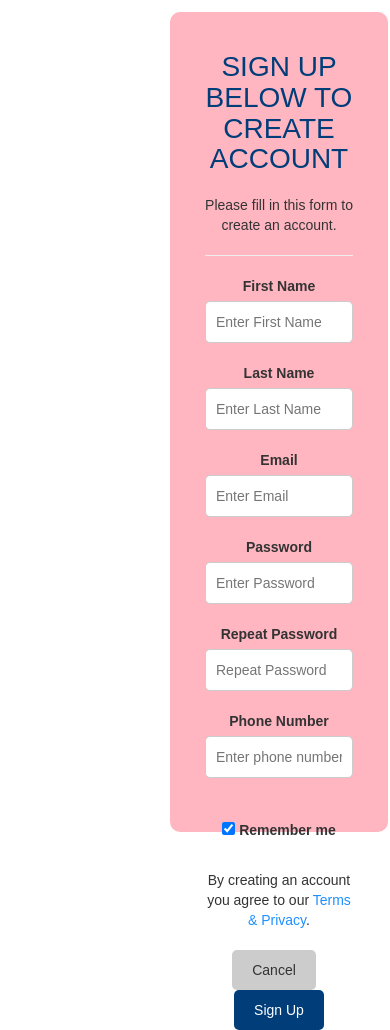
After one commit to ishhanayy/ExpenseTracker, a Django app: page /signup in a window 390 px wide. The commit adds this page. Run offline with Django 4.2, Linux system fonts and the light colour scheme; some libraries are stand-ins or nearby versions.

Commit message:
updationall

```diff
--- a/expenseTracker/settings.py
+++ b/expenseTracker/settings.py
@@ -26,7 +26,7 @@ SECRET_KEY = 'django-insecure-i3yn(=8^a^366+m7@v9+85@spg7+_^5!fkeyf95lw^%py*vn6r
 # SECURITY WARNING: don't run with debug turned on in production!
 DEBUG = True
 
-ALLOWED_HOSTS = []
+ALLOWED_HOSTS = ['.vercel.app']
 
 
 # Application definition
@@ -124,7 +124,8 @@ USE_TZ = True
 # https://docs.djangoproject.com/en/4.0/howto/static-files/
 
 STATIC_URL = 'static/'
-STATIC_ROOT = BASE_DIR / 'static'
+STATICFILES_DIRS = os.path.join(BASE_DIR, 'static'),
+STATIC_ROOT = os.path.join(BASE_DIR, 'staticfiles_build', 'static')
 
 # Default primary key field type
 # https://docs.djangoproject.com/en/4.0/ref/settings/#default-auto-field
--- a/expenseTracker/wsgi.py
+++ b/expenseTracker/wsgi.py
@@ -14,3 +14,5 @@ from django.core.wsgi import get_wsgi_application
 os.environ.setdefault('DJANGO_SETTINGS_MODULE', 'expenseTracker.settings')
 
 application = get_wsgi_application()
+
+app = application
--- /dev/null
+++ b/templates/signup.html
@@ -0,0 +1,146 @@
+<!DOCTYPE html>
+<html lang="en">
+<head>
+    <meta charset="UTF-8">
+    <meta http-equiv="X-UA-Compatible" content="IE=edge">
+    <meta name="viewport" content="width=device-width, initial-scale=1.0">
+    <link rel="stylesheet" href="https://maxcdn.bootstrapcdn.com/bootstrap/3.4.1/css/bootstrap.min.css">
+    <script src="https://ajax.googleapis.com/ajax/libs/jquery/3.5.1/jquery.min.js"></script>
+    <script src="https://maxcdn.bootstrapcdn.com/bootstrap/3.4.1/js/bootstrap.min.js"></script>
+    <title>Sign-up</title>
+    <style>
+      body {
+          background-color: #fff;
+          font-family: Arial, sans-serif;
+          margin: 0;
+          padding: 0;
+      }
+
+      .container-fluid {
+          display: flex;
+          justify-content: center;
+          align-items: center;
+          height: 100vh;
+      }
+
+      .col-xs-12 {
+          height:fit-content;
+          background-color: lightpink;
+          border-radius: 10px;
+          padding: 20px;
+          margin: 2px;
+          width: fit-content;
+      }
+
+      .signup-form {
+          text-align: center;
+      }
+
+      h2 {
+          font-style: normal;
+          color: rgb(1, 61, 121);
+          font-size: 28px;
+          margin-bottom: 20px;
+      }
+
+      .form-group {
+          margin-bottom: 20px;
+      }
+
+      label {
+          font-weight: bold;
+      }
+
+      input[type="text"],
+      input[type="password"],
+      input[type="tel"] {
+          width: 100%;
+          padding: 10px;
+          border: 1px solid #ccc;
+          border-radius: 5px;
+      }
+
+      input[type="checkbox"] {
+          margin-bottom: 15px;
+      }
+
+      p {
+          margin-top: 15px;
+      }
+
+      .clearfix {
+          text-align: center;
+          margin-top: 20px;
+      }
+
+      .cancelbtn {
+          background-color: #ccc;
+          border: none;
+          padding: 10px 20px;
+          border-radius: 5px;
+          cursor: pointer;
+          margin-right: 10px;
+      }
+
+      .signupbtn {
+          background-color: rgb(1, 61, 121);
+          color: white;
+          border: none;
+          padding: 10px 20px;
+          border-radius: 5px;
+          cursor: pointer;
+      }
+  </style>
+
+</head>
+<body>
+    <div class="container-fluid">
+        <div class="row">
+            <div class="col-xs-12" style="height: 820px; background-color: lightpink; border-radius: 10px; margin: 2px; width: fit-content; margin-left: 170px;">
+                <form class="text-center" action="RegisterUser" method="get">
+                    <div class="container">
+                      <h2 style="text-align:center; font-style:normal; color: rgb(1, 61, 121);">SIGN UP BELOW TO CREATE ACCOUNT</h2>
+                      <p>Please fill in this form to create an account.</p>
+                      <hr>
+                      <div class="form-group" id="s1">
+                      <label for="First-Name"><b>First Name</b></label>
+                      <input type="text" class="form control" placeholder="Enter First Name" name="fn" required>
+                      </div>
+                      <div class="form-group" id="s1">
+                      <label for="Last-Name"><b>Last Name</b></label>
+                      <input type="text" class="form control" placeholder="Enter Last Name" name="ln" required>
+                      </div>
+                      <div class="form-group" id="s1">
+                      <label for="email"><b>Email</b></label>
+                      <input type="text" class="form control" placeholder="Enter Email" name="email" required>
+                       </div>
+                       <div class="form-group" id="s1">
+                      <label for="psw"><b>Password</b></label>
+                      <input type="password" class="form control" placeholder="Enter Password" name="pass1" required>
+                      </div>
+                      <div class="form-group" id="s1">
+                      <label for="psw-repeat"><b>Repeat Password</b></label>
+                      <input type="password" class="form control" placeholder="Repeat Password" name="pass2" required>
+                      </div>
+                      <div class="form-group" id="s1">
+                      <label for="phone-number"><b>Phone Number</b></label>
+                      <input type="tel" class="form control" placeholder="Enter phone number" name="mobile" pattern="[0-9]{2}-[0-9]{10}" required>
+                      </div>
+                      <br>
+                      <label>
+                        <input type="checkbox" checked="checked" name="remember" style="margin-bottom:15px"> Remember me
+                      </label>
+
+                      <p>By creating an account you agree to our <a href="#" style="color:dodgerblue">Terms & Privacy</a>.</p>
+
+                      <div class="clearfix">
+                        <button type="button" onclick="document.getElementById('id01').style.display='none'" class="cancelbtn">Cancel</button>
+                        <button type="submit" class="signupbtn">Sign Up</button>
+                      </div>
+                    </div>
+                  </form>
+            </div>
+        </div>
+    </div>
+</body>
+</html>
```
Also changed, not shown: templates/home.html (renamed from home.html, +85 -2 lines), templates/Dashboard.html (renamed from Dashboard.html), templates/Expense.html (renamed from Expense.html), templates/Income.html (renamed from Income.html), templates/ShowExpense.html (renamed from ShowExpense.html), templates/ShowIncome.html (renamed from ShowIncome.html), templates/allTransaction.html (renamed from allTransaction.html), templates/index.html (renamed from index.html), templates/login.html (renamed from login.html), templates/signup copy.html (renamed from signup.html), vercel.json (added), 1 other file.
